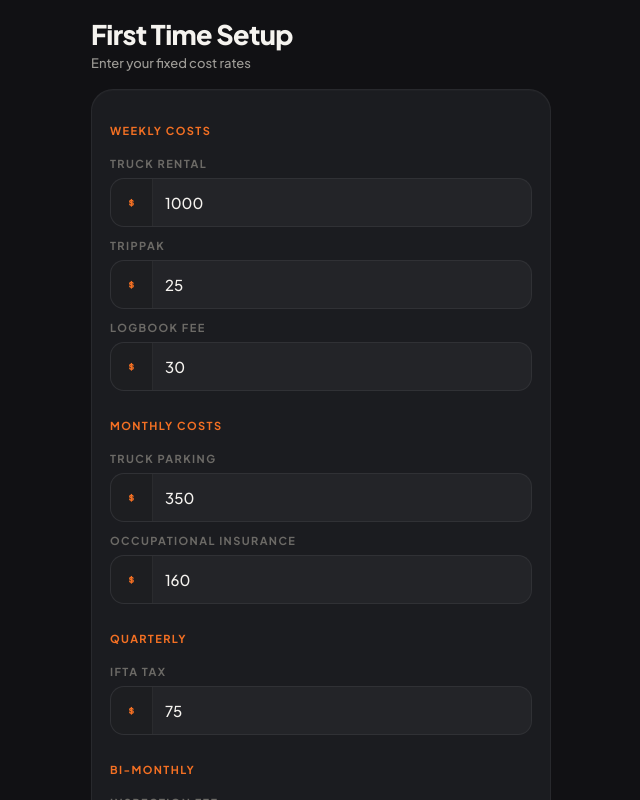
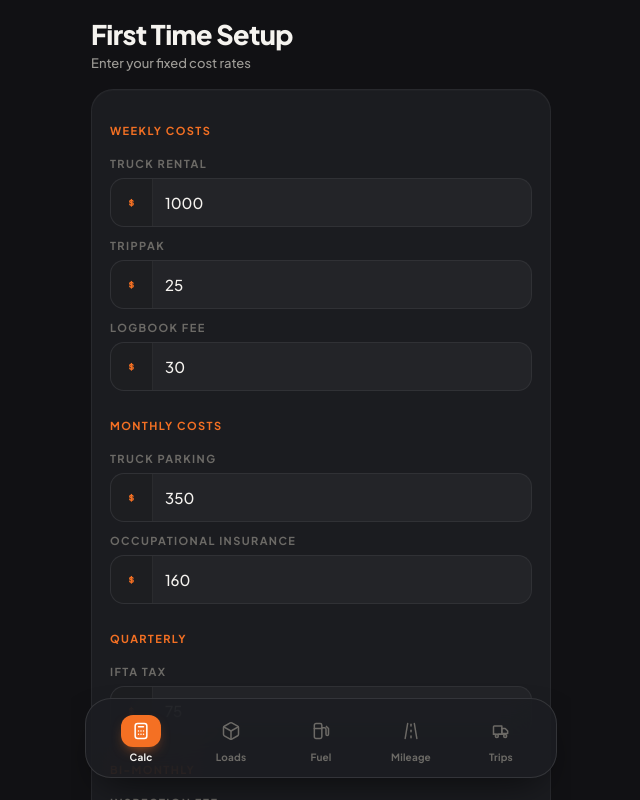
Before and after one commit to Elmanjoy/trucking-tracker, a React (Vite) app: page / in a window 1280 px wide. Shown: the top 800 px of the page, without its empty margins (319-959 px from the left). Built offline with nearby package versions, Linux system fonts and the light colour scheme.

Commit message:
fix: lock bottom nav ΓÇö only content area scrolls

```diff
--- a/src/App.tsx
+++ b/src/App.tsx
@@ -850,7 +850,7 @@ export default function App() {
         * { scrollbar-width: none; }
       `}</style>
 
-      <div style={{ maxWidth: 500, margin: "0 auto", minHeight: "100vh", display: "flex", flexDirection: "column", position: "relative", background: "var(--bg)" }}>
+      <div style={{ maxWidth: 500, margin: "0 auto", height: "100vh", display: "flex", flexDirection: "column", position: "relative", background: "var(--bg)", overflow: "hidden" }}>
         {/* Screen content */}
         <div style={{ flex: 1, overflowY: "auto", padding: "20px 20px 130px" }}>
           {tab === "calc"    && <Calculator />}
```
